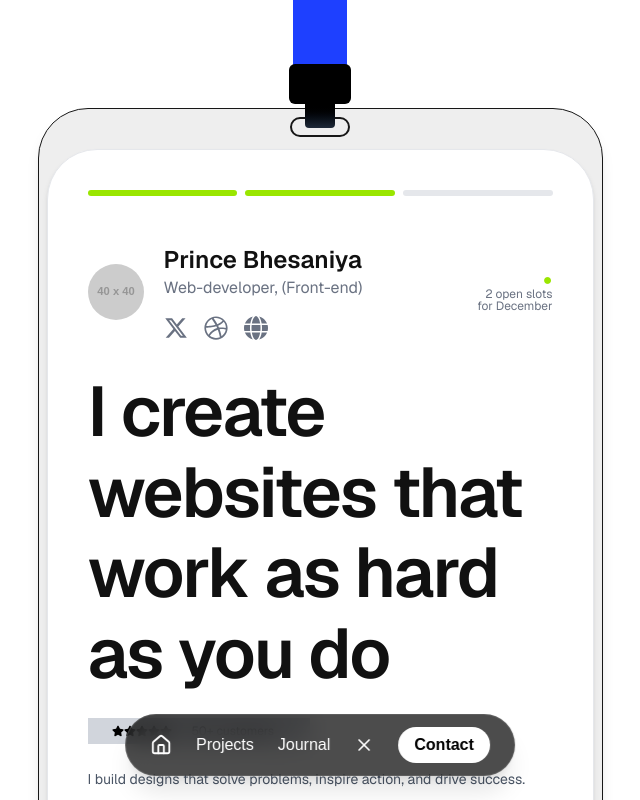
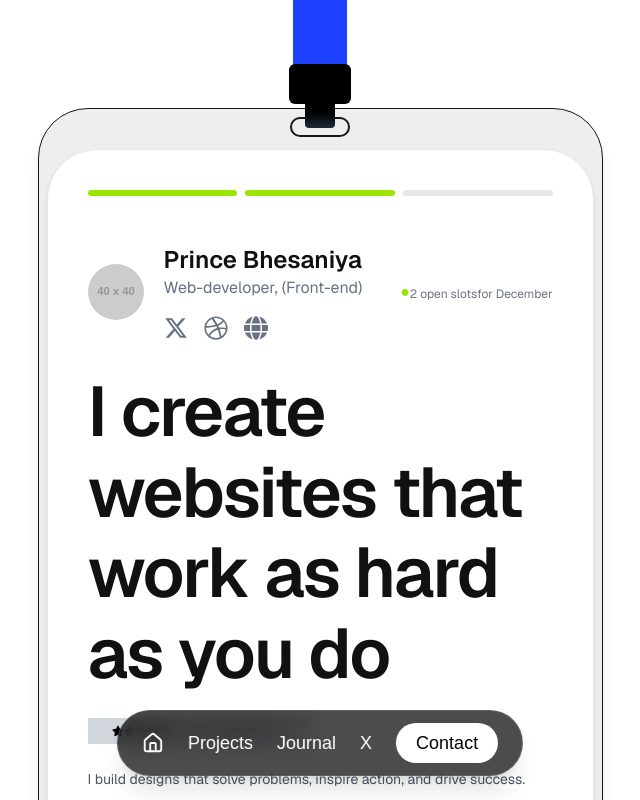
Before and after one commit to PrinceBhesaniya28/prince_portfolio, a Next.js app: page / in a window 1280 px wide. Shown: the top 800 px of the page, without its empty margins (320-960 px from the left). Built offline with nearby package versions, Linux system fonts and the light colour scheme.

Commit message:
minor fixes

```diff
--- a/src/app/components/BottomNav.tsx
+++ b/src/app/components/BottomNav.tsx
@@ -3,7 +3,7 @@ import { Home, NotebookText, X } from "lucide-react";
 
 const BottomDock = () => {
   return (
-    <div className="fixed bottom-6 left-1/2 -translate-x-1/2 z-50 w-fit px-6 py-3 rounded-full shadow-xl border border-white/10 bg-black/70 backdrop-blur-md flex items-center gap-6 text-white">
+    <div className="fixed bottom-6 text-lg left-1/2 -translate-x-1/2 z-50 w-fit px-6 py-3 rounded-full shadow-xl border border-white/10 bg-black/70 backdrop-blur-md flex items-center gap-6 text-white">
       {/* Home Icon */}
       <Link
         href="/"
@@ -33,13 +33,13 @@ const BottomDock = () => {
         href="/close"
         className="text-white hover:text-gray-300 transition-colors duration-200"
       >
-        <X size={20} />
+        <span className="text-20px"> X </span>
       </Link>
 
       {/* Contact Button */}
       <Link
         href="/contact"
-        className="bg-white text-black px-4 py-1.5 rounded-full font-semibold transition-colors duration-300 hover:bg-[#1E40FF] hover:text-white"
+        className="bg-white text-black px-5  py-1.5 rounded-full font-base transition-colors duration-300 hover:bg-[#1E40FF] hover:text-white"
       >
         Contact
       </Link>
--- a/src/app/components/Hero.tsx
+++ b/src/app/components/Hero.tsx
@@ -57,7 +57,7 @@ const Hero = () => {
                   </div>
                 </div>
               </div>
-              <div className="text-right text-xs text-gray-500 flex flex-col items-end">
+              <div className="text-right text-xs text-gray-500 flex items-end">
                 <span className="text-lime-400 text-base leading-none">●</span>
                 <span className="leading-none">2 open slots</span>
                 <span className="leading-none">for December</span>
```
